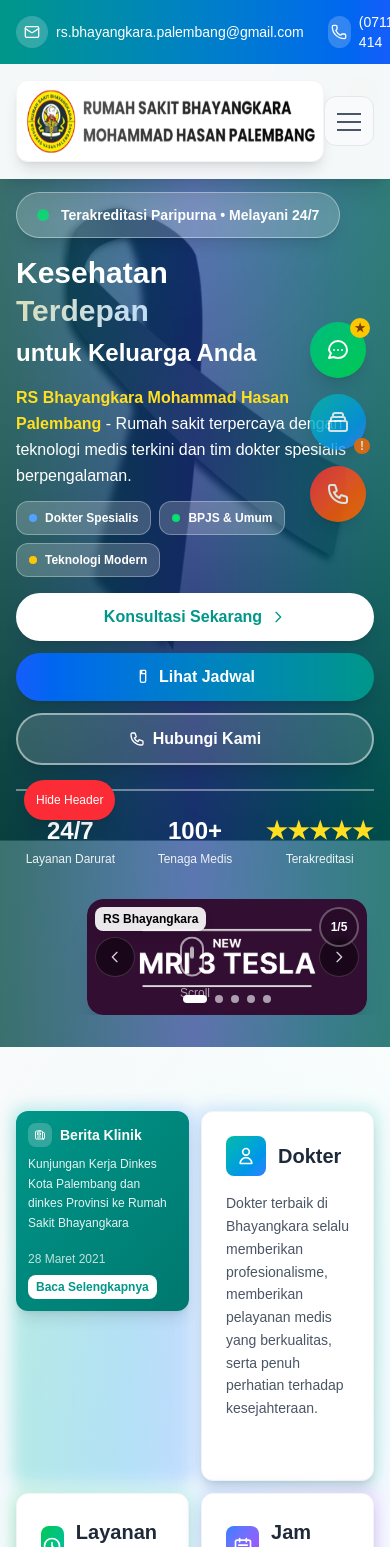
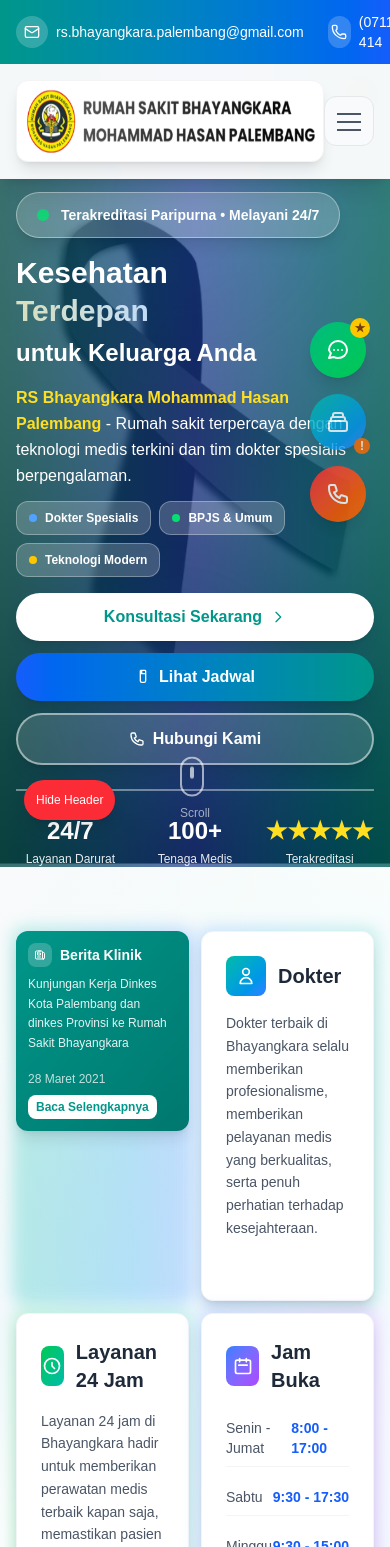
Before and after one commit to Kokorody/Web-profile-Bhayangkara, a Next.js app in the folder frontend/: page / in a window 390 px wide. Shown: the top 1547 px of the page. Built offline with nearby package versions, Linux system fonts and the light colour scheme.

Commit message:
hid img on mblie

```diff
--- a/frontend/src/app/page.tsx
+++ b/frontend/src/app/page.tsx
@@ -949,7 +949,7 @@
             </div>
 
             {/* Enhanced Interactive Image Slider Section */}
-            <div data-animate="true" className="hero-slider-container opacity-0 translate-x-8 transition-all duration-700 ease-out w-full max-w-sm sm:max-w-md md:max-w-lg lg:max-w-none mx-auto lg:flex-1 flex justify-center lg:justify-end mt-8 lg:mt-0">
+            <div data-animate="true" className="hero-slider-container opacity-0 translate-x-8 transition-all duration-700 ease-out w-full max-w-sm sm:max-w-md md:max-w-lg lg:max-w-none mx-auto lg:flex-1 justify-center lg:justify-end mt-8 lg:mt-0 hidden md:flex">
               {isMounted && (
                 <div className="hero-slider relative rounded-2xl shadow-xl overflow-hidden group hover:shadow-2xl transition-all duration-500 w-full max-w-[320px] sm:max-w-sm md:max-w-md lg:max-w-lg xl:max-w-xl">
                   {/* Glassmorphism container */}
```
